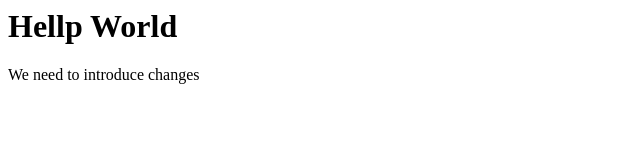
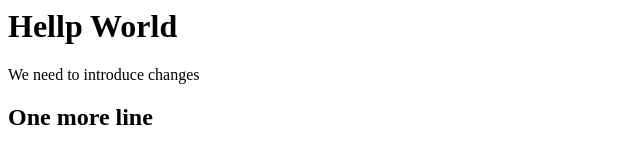
Before and after one commit to mlZPO/GitTest1, a plain HTML site: page index.html in a window 1280 px wide. Shown: the whole page, without its empty margins (0-640 px from the left). Drawn offline with Linux system fonts and the light colour scheme.

Commit message:
Third commit

```diff
--- a/index.html
+++ b/index.html
@@ -6,4 +6,7 @@
 <p>  We need to introduce changes  </p>
 
 
+<h2>  One more line</h2>
+
+
 </div>
```
